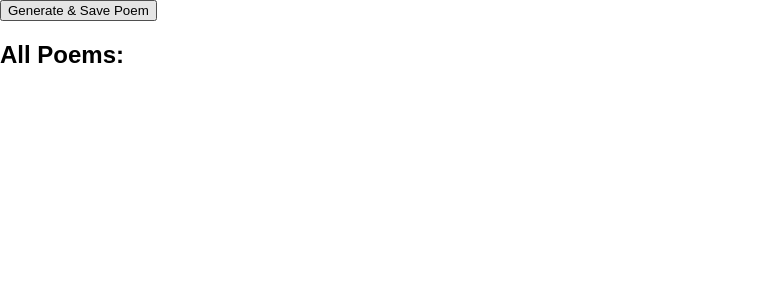
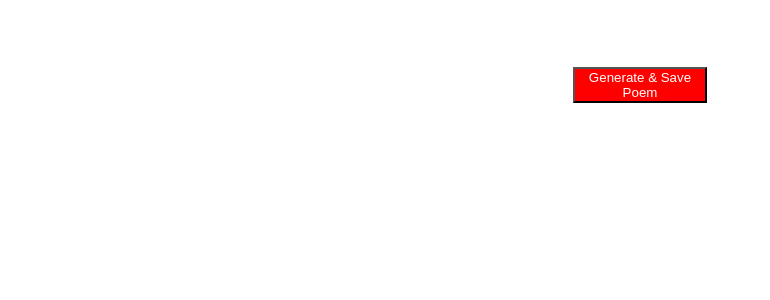
Before and after one commit to nicolasnardi404/iwantobenadinicoco-client, a React (Create React App) app: page / in a window 1280 px wide. Shown: the top 300 px of the page, without its empty margins (0-770 px from the left). Built offline with nearby package versions, Linux system fonts and the light colour scheme.

Commit message:
setting up client

```diff
--- a/src/App.css
+++ b/src/App.css
@@ -2,6 +2,17 @@ body {
   margin: 0;
   padding: 0;
   font-family: Arial, sans-serif; /* Example font */
+}
+button{
+  width: 10em;
+  color: white;
+  display: block;
+  margin: auto;
+  margin-top: 5em;
+  margin-bottom: 5em;
+  align-items: center;
+  justify-items: center;
+  background-color: red;
 }
 
 .poems-container {
@@ -14,13 +25,14 @@ body {
 
 .poem-block {
   background-color: #f0f8ff; /* Light blue background for contrast */
-  margin-bottom: 20px; /* Space between blocks */
+  margin: auto;
+  margin-bottom: 40px; /* Space between blocks */
   padding: 20px;
   border-radius: 10px;
   box-shadow: 0 2px 4px rgba(0,0,0,0.1);
   width: 80%;
   max-width: 800px;
-  text-align: center;
+  text-align: left;
 }
 
 /* Optional: Style for the title within each poem block */
--- a/src/App.js
+++ b/src/App.js
@@ -9,8 +9,7 @@ function App() {
   const fetchPoems = async () => {
     try {
       const response = await axios.get('http://localhost:8080/');
-      const poemsArray = Array.isArray(response.data)? response.data : [];
-      // Sort poems in descending order by date
+      const poemsArray = Array.isArray(response.data) ? response.data : [];
       const sortedPoems = poemsArray.sort((a, b) => new Date(b.date) - new Date(a.date));
       setAllPoems(sortedPoems);
     } catch (error) {
@@ -18,16 +17,15 @@ function App() {
     }
   };
 
-
   const generateAndSavePoem = async () => {
     try {
-      const response = await axios.get('http://localhost:8080/generate-poem');
-      const poemGenerated = response.data.poem.replace(/\n/g, '<br />');
-      setPoem(poemGenerated);
-      alert('Poem saved successfully');
-      fetchPoems(); // Refresh poems after generating a new one
+      const poemResponse = await axios.get('http://localhost:8080/generate-poem');
+      setPoem(poemResponse.data.poem);
+
+      alert('Poem saved successfully and image generated');
+      fetchPoems();
     } catch (error) {
-      console.error("Failed to generate or save poem:", error);
+      console.error("Failed to generate or save poem and/or image:", error);
     }
   };
 
@@ -38,19 +36,20 @@ function App() {
   return (
     <div className="App">
       <header className="App-header">
-      <button onClick={generateAndSavePoem}>Generate & Save Poem</button>
-        <h2>All Poems:</h2>
+        <button onClick={generateAndSavePoem}>Generate & Save Poem</button>
         {allPoems.map((poemObject, index) => (
-          <div key={poemObject.id || index} className={`poem-block poem-${index}`}> {/* Assuming poemObject has an id field */}
+          <div key={poemObject.id || index} className={`poem-block poem-${index}`}>
             <div className="poem-info">
-              <span>ID: {poemObject.id || (index + 1)}</span><br /> {/* Display ID if available, otherwise fall back to index */}
+              <span>Poem {poemObject.id || (index + 1)}</span><br />
               <span>Date: {new Date(poemObject.date).toLocaleDateString()}</span><br />
               <span>Time: {new Date(poemObject.date).toLocaleTimeString()}</span>
             </div>
             <br />
             <div className="poem-text">
-              {poemObject.poem.split('\n').map((line, i) => <span key={i}>{line}<br /></span>)}
-            </div>
+            {poemObject.poem.split("\n").map((line, index) => (
+              <p key={index}>{line}</p>
+            ))}
+          </div>
           </div>
         ))}
       </header>
```
